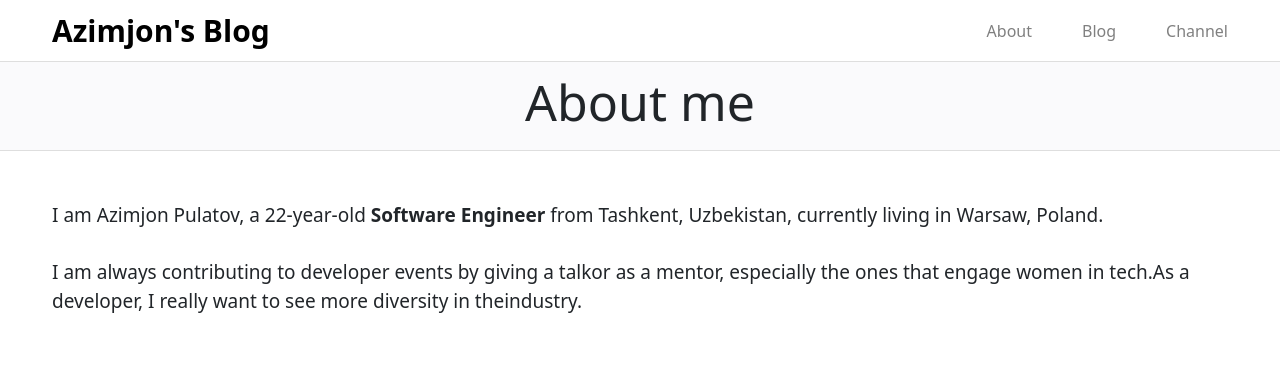
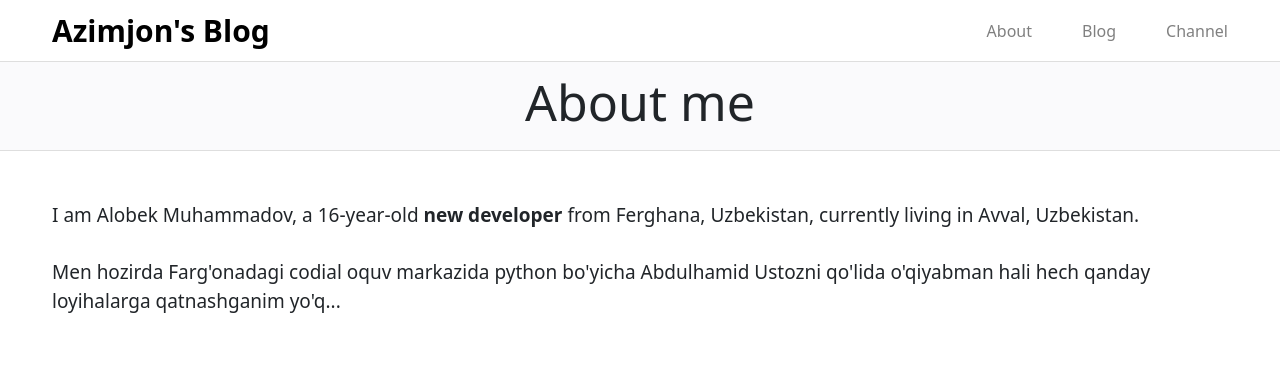
Before and after one commit to AlobekMuhammadov/Azimjonsblog-copy, a Django app: page /about/ in a window 1280 px wide. Shown: the top 378 px of the page. Run offline with Django 4.2, Linux system fonts and the light colour scheme; some libraries are stand-ins or nearby versions.

Commit message:
about qismi ozgartirildi

```diff
--- a/templates/about.html
+++ b/templates/about.html
@@ -26,19 +26,20 @@
         </div>
         <div class="row main">
             <div class="col-12">
-                <p>I am Azimjon Pulatov, a 22-year-old <b>Software Engineer</b> from Tashkent, Uzbekistan, currently living in Warsaw, Poland.
+                {% load static %}
+                <p>I am Alobek Muhammadov, a 16-year-old <b>new developer </b> from Ferghana, Uzbekistan, currently living in Avval, Uzbekistan.
                     <br>
                     <br>
-                    I am always contributing to developer events by giving a talkor as a mentor, especially the ones that engage women in tech.As a developer, I really want to see more diversity in theindustry.</p>
-                    <img src="05-Medical-Coder-1265022338-1.jpg" alt="">
-                    <h5>DjangoGirls, Tashkent</h5>
-                    <p>Recently I experimented working standing and found it really useful to stay focused and a little healthier. I was able to transform my workstation with the books I read.</p>
-                    <img src="Characteristics-of-a-Coder-800x499.jpg" alt="">
-                    <h5>Super Dispatch, Tashkent office</h5>
-                    <p>I am also known as <b>"lazy programmer"</b>, very handy nature for programmers. I love repetitive tasks, I see them as an opportunity for automation. Also, whenever I am not working standing, you find me working laying on a sofa.</p>
-                    <img src="cheerful-positive-coder.jpg" alt="">
-                    <h5>GroundZero Chilanzar, Tashkent</h5>
-                    <p>In short, it's me, Azimjon, a friendly programmer from Uzbekistan. You can read my story of becoming a software engineer.</p>
+                    Men hozirda Farg'onadagi codial oquv markazida python bo'yicha Abdulhamid Ustozni qo'lida o'qiyabman hali hech qanday loyihalarga qatnashganim yo'q...</p>
+                    <img src="{% static '05-Medical-Coder-1265022338-1.jpg' %}" alt="">
+<!--                    <h5>DjangoGirls, Tashkent</h5>-->
+<!--                    <p>Recently I experimented working standing and found it really useful to stay focused and a little healthier. I was able to transform my workstation with the books I read.</p>-->
+<!--                    <img src="Characteristics-of-a-Coder-800x499.jpg" alt="">-->
+<!--                    <h5>Super Dispatch, Tashkent office</h5>-->
+<!--                    <p>I am also known as <b>"lazy programmer"</b>, very handy nature for programmers. I love repetitive tasks, I see them as an opportunity for automation. Also, whenever I am not working standing, you find me working laying on a sofa.</p>-->
+<!--                    <img src="cheerful-positive-coder.jpg" alt="">-->
+<!--                    <h5>GroundZero Chilanzar, Tashkent</h5>-->
+<!--                    <p>In short, it's me, Azimjon, a friendly programmer from Uzbekistan. You can read my story of becoming a software engineer.</p>-->
             </div>
         </div>
         <div class="footer">
--- a/templates/maqola.html
+++ b/templates/maqola.html
@@ -11,13 +11,13 @@
 </head>
 <body>
     <div class="container">
-        <h1>2021 June</h1>
+        <h1>{{maqola.sarlavha}}</h1>
         <div class="row">
             <div class="col-12">
                 <p>{{maqola.matn}}</p>
             </div>
         <div class="row footer">
-            <p>© 2021 azimjon.com</p>
+            <p>© 2023 codial.com</p>
         </div>
     </div>
 </body>
```
